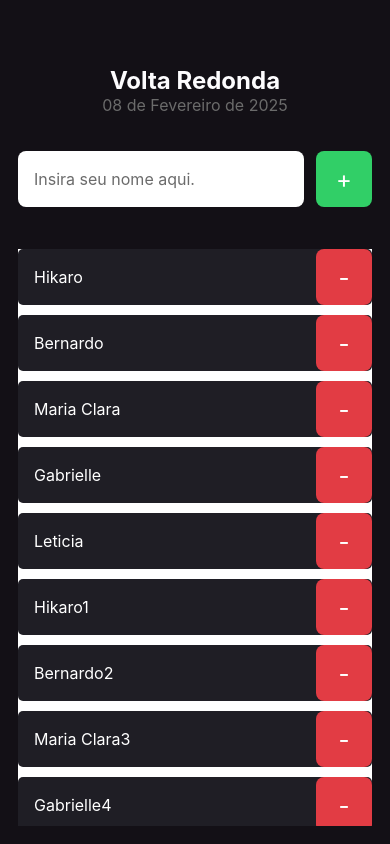
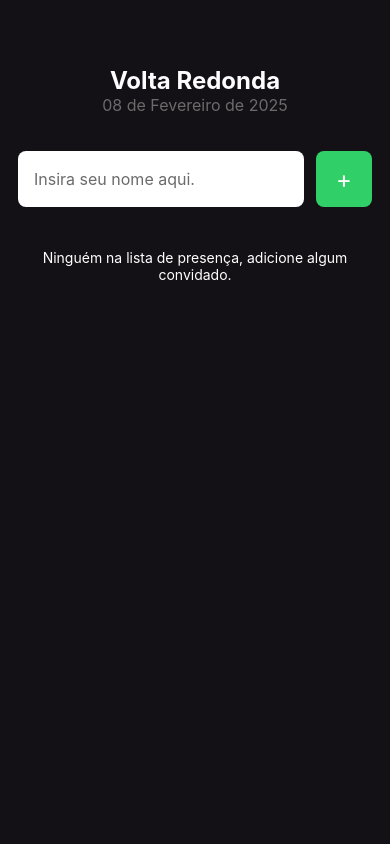
Before and after one commit to HikaroRibeiro/iamhere, a React Native app: screen / in a window 390 px wide. Built offline with nearby package versions, Linux system fonts and the light colour scheme.

Commit message:
✨ Estados
Inclusão de estados e efeitos.

```diff
--- a/App.tsx
+++ b/App.tsx
@@ -1,5 +1,16 @@
+import { StatusBar } from 'react-native'
 import Home from './src/screens/Home'
+import React from 'react'
 
 export default function App() {
-  return <Home />
+  return (
+    <>
+      <StatusBar
+        barStyle="dark-content"
+        backgroundColor="transparent"
+        translucent
+      />
+      <Home />
+    </>
+  )
 }
--- a/src/screens/Home/index.tsx
+++ b/src/screens/Home/index.tsx
@@ -1,5 +1,6 @@
 import {
-  ScrollView,
+  Alert,
+  FlatList,
   Text,
   TextInput,
   TouchableOpacity,
@@ -8,33 +9,40 @@ import {
 import { styles } from './styles'
 
 import { Participant } from '../../components/Participant'
+import { useEffect, useState } from 'react'
 
 export default function Home() {
+  const [participants, setParticipants] = useState<string[]>([])
+  const [participantName, setParticipantName] = useState('')
+
+  useEffect(() => {}, [setParticipants])
+
   function handleParticipantAdd() {
-    console.log('Você clicou no botão de add')
+    if (participants.includes(participantName)) {
+      return Alert.alert(
+        'Participante existente.',
+        'Este participante já consta na lista.',
+      )
+    }
+    if (participantName === '') {
+      return Alert.alert('Campo vazio', 'Informe um nome.')
+    }
+    setParticipants((prevState) => [...prevState, participantName])
+    setParticipantName('')
   }
 
   function handleParticipantRemove(name: string) {
-    console.log(`Este usuário será removido: ${name}`)
+    Alert.alert('Remover', `Remover o participante ${name} ?`, [
+      {
+        text: 'Sim',
+        onPress: () => Alert.alert('Excluido'),
+      },
+      {
+        text: 'Não',
+        style: 'cancel',
+      },
+    ])
   }
-
-  const participantes = [
-    'Hikaro',
-    'Bernardo',
-    'Maria Clara',
-    'Gabrielle',
-    'Leticia',
-    'Hikaro1',
-    'Bernardo2',
-    'Maria Clara3',
-    'Gabrielle4',
-    'Leticia5',
-    'Hikaro6',
-    'Bernardo7',
-    'Maria Clara8',
-    'Gabrielle9',
-    'Leticia10',
-  ]
 
   return (
     <View style={styles.container}>
@@ -47,20 +55,32 @@ export default function Home() {
           placeholder="Insira seu nome aqui."
           placeholderTextColor="#6B6B6B"
           keyboardType="email-address"
+          onChangeText={setParticipantName}
+          value={participantName}
         />
         <TouchableOpacity style={styles.button} onPress={handleParticipantAdd}>
           <Text style={styles.buttonText}>+</Text>
         </TouchableOpacity>
       </View>
-      <ScrollView style={styles.scrollView}>
-        {participantes.map((participant) => (
+
+      <FlatList
+        style={styles.flatList}
+        data={participants}
+        keyExtractor={(item) => item}
+        renderItem={({ item }) => (
           <Participant
-            key={participant}
-            name={participant}
-            onRemove={() => handleParticipantRemove(participant)}
+            key={item}
+            name={item}
+            onRemove={() => handleParticipantRemove(item)}
           />
-        ))}
-      </ScrollView>
+        )}
+        showsVerticalScrollIndicator={false}
+        ListEmptyComponent={() => (
+          <Text style={styles.listEmptyText}>
+            Ninguém na lista de presença, adicione algum convidado.
+          </Text>
+        )}
+      />
     </View>
   )
 }
--- a/src/screens/Home/styles.ts
+++ b/src/screens/Home/styles.ts
@@ -49,4 +49,12 @@ export const styles = StyleSheet.create({
     width: '100%',
     backgroundColor: 'white',
   },
+  listEmptyText: {
+    color: '#fff',
+    fontSize: 14,
+    textAlign: 'center',
+  },
+  flatList: {
+    width: '100%',
+  },
 })
```
